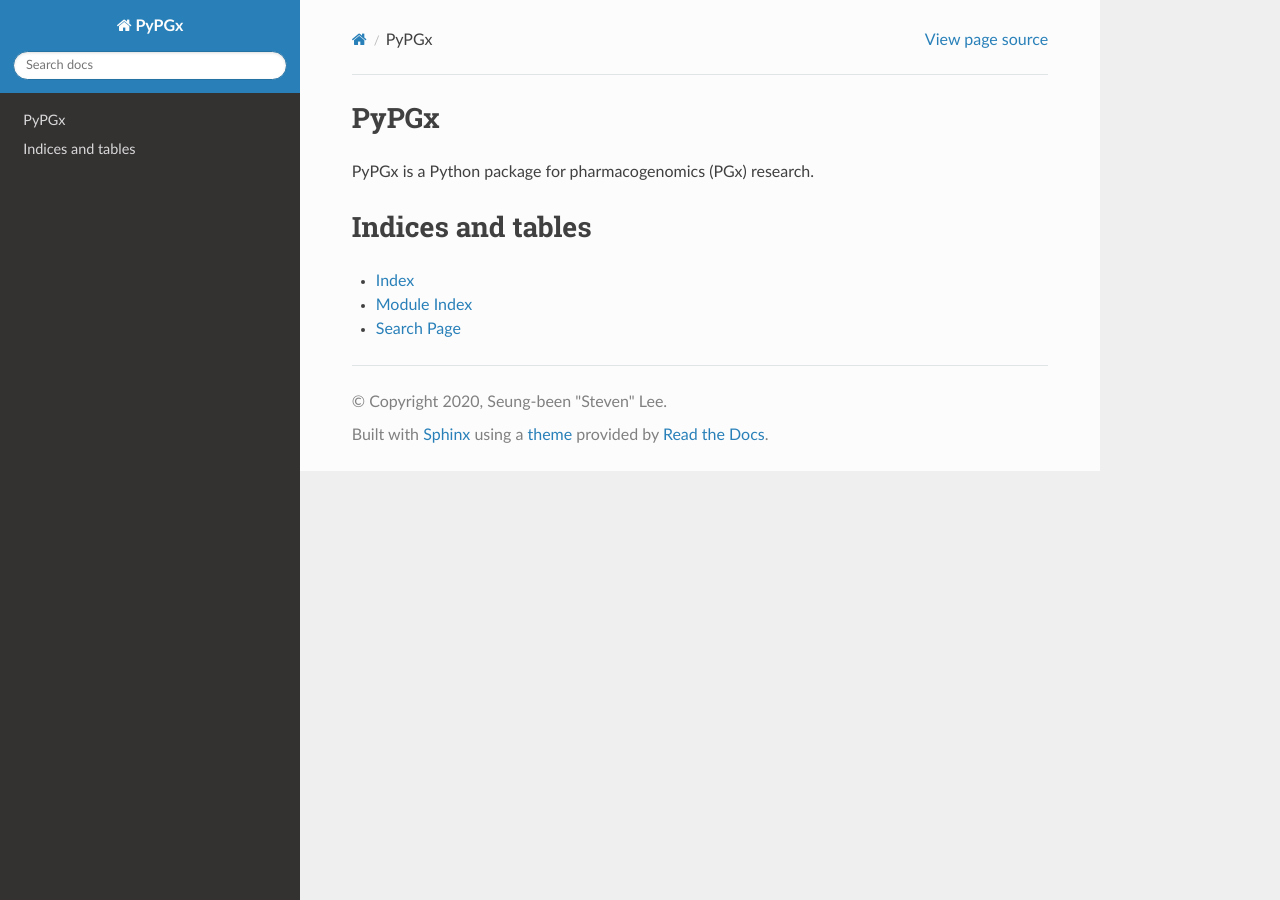
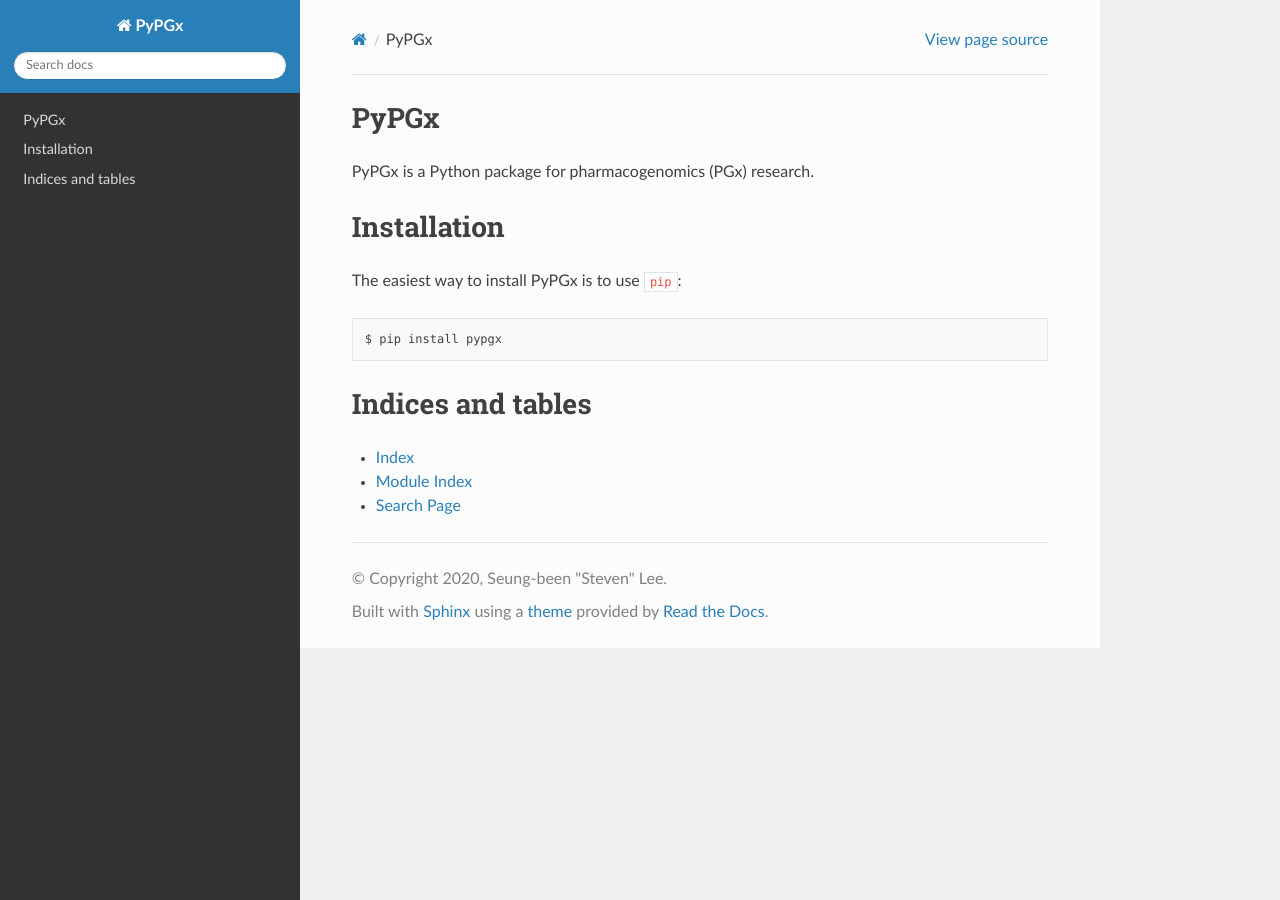
Before and after one commit to sbslee/pypgx, a Sphinx documentation site: the page built from docs/index.rst, in a window 1280 px wide. Built offline with Sphinx 7.4.7 and the Read the Docs theme 2.0.0, drawn with Linux system fonts in a browser that asks for light colours.

Commit message:
Update index.rst

```diff
--- a/docs/index.rst
+++ b/docs/index.rst
@@ -2,6 +2,13 @@ PyPGx
 =====
 
 PyPGx is a Python package for pharmacogenomics (PGx) research.
+
+Installation
+============
+
+The easiest way to install PyPGx is to use ``pip``::
+
+    $ pip install pypgx
 
 .. toctree::
    :maxdepth: 2
```
